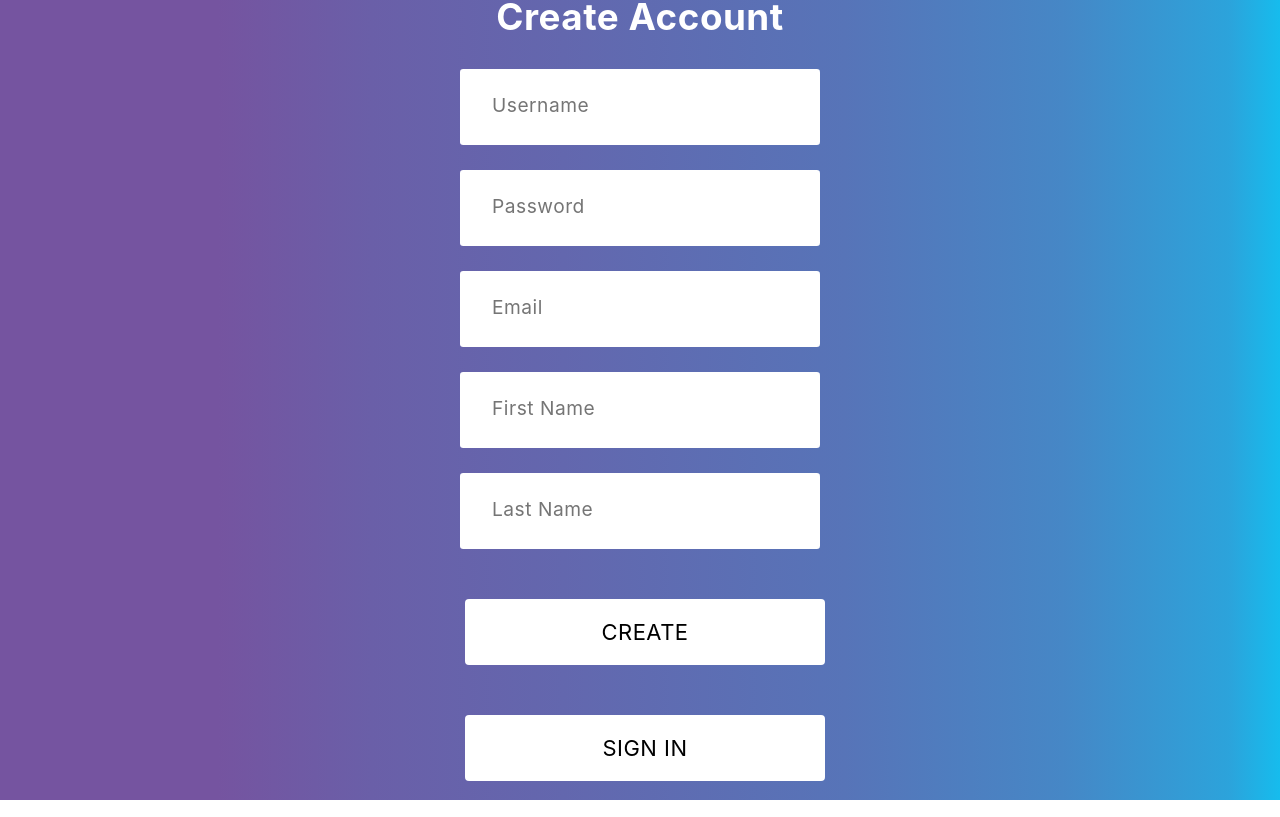
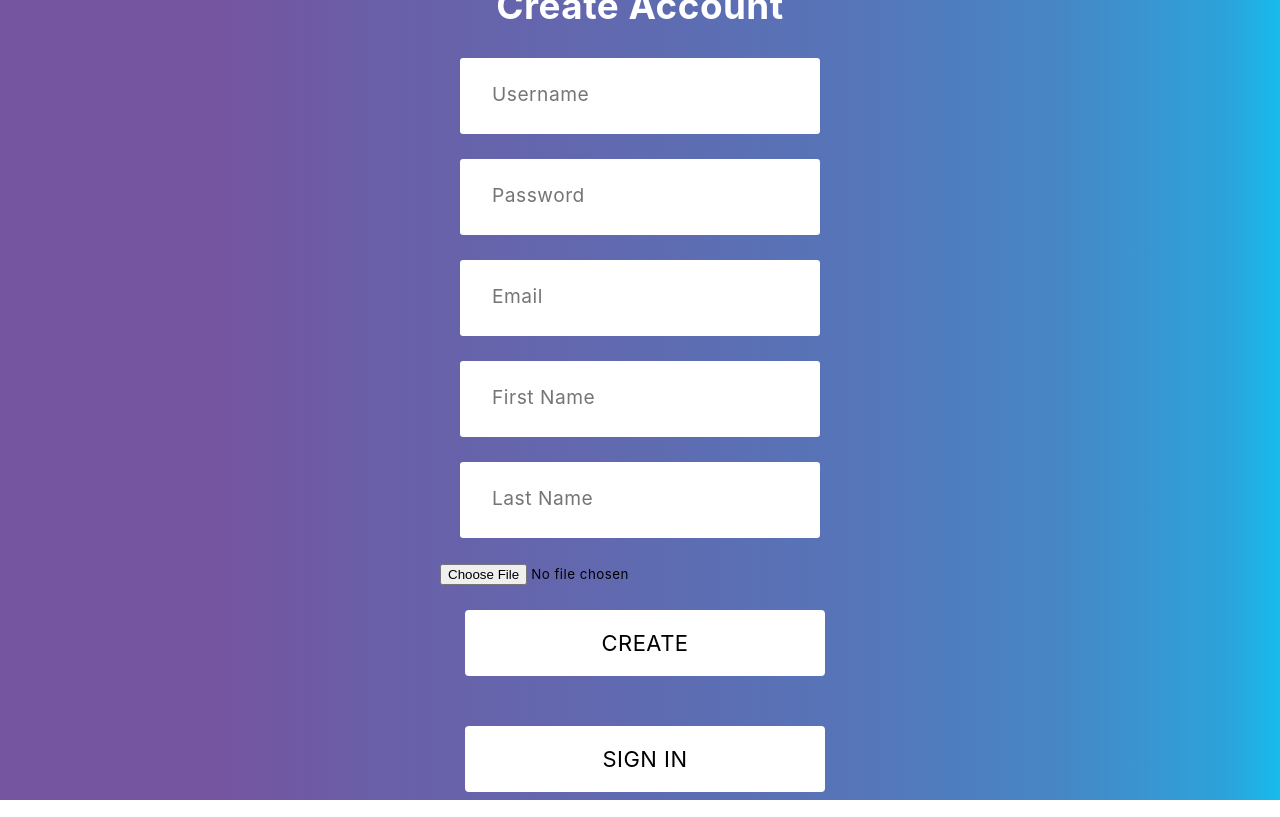
Before and after one commit to ChrisoooD/Chat-App, a React (Create React App) app: page / in a window 1280 px wide. Built offline with nearby package versions, Linux system fonts and the light colour scheme; no server answers.

Commit message:
image added

```diff
--- a/src/components/Chat.js
+++ b/src/components/Chat.js
@@ -12,9 +12,7 @@ const Chat = () => {
         history.push('/signin');
     }
 
-    const toProfile =()=>{
-        history.push('/profile');
-    }
+
 
     return (
         <div>
--- a/src/components/CreateAccount.jsx
+++ b/src/components/CreateAccount.jsx
@@ -55,6 +55,7 @@ const CreateAccount = () => {
           <input type="text" value={email} onChange={(e) => setEmail(e.target.value)} className="input" placeholder="Email" required />
           <input type="text" value={firstname} onChange={(e) => setfirstname(e.target.value)} className="input" placeholder="First Name" required />
           <input type="text" value={lastname} onChange={(e) => setlastname(e.target.value)} className="input" placeholder="Last Name" required />
+          <input type="file" accept="image/*"></input>
           <div align="center">
             <button type="submit" className="button" value="Redirect">
               <span>Create</span>
```
